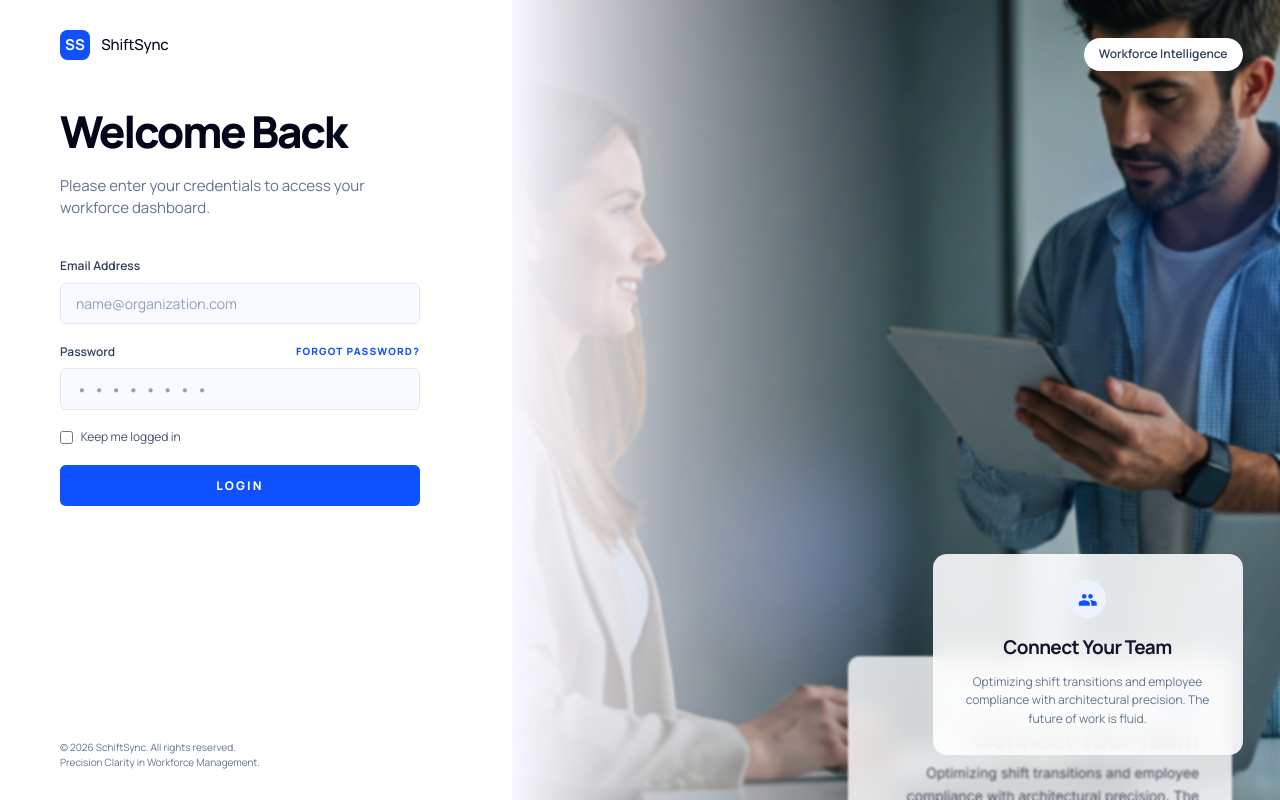
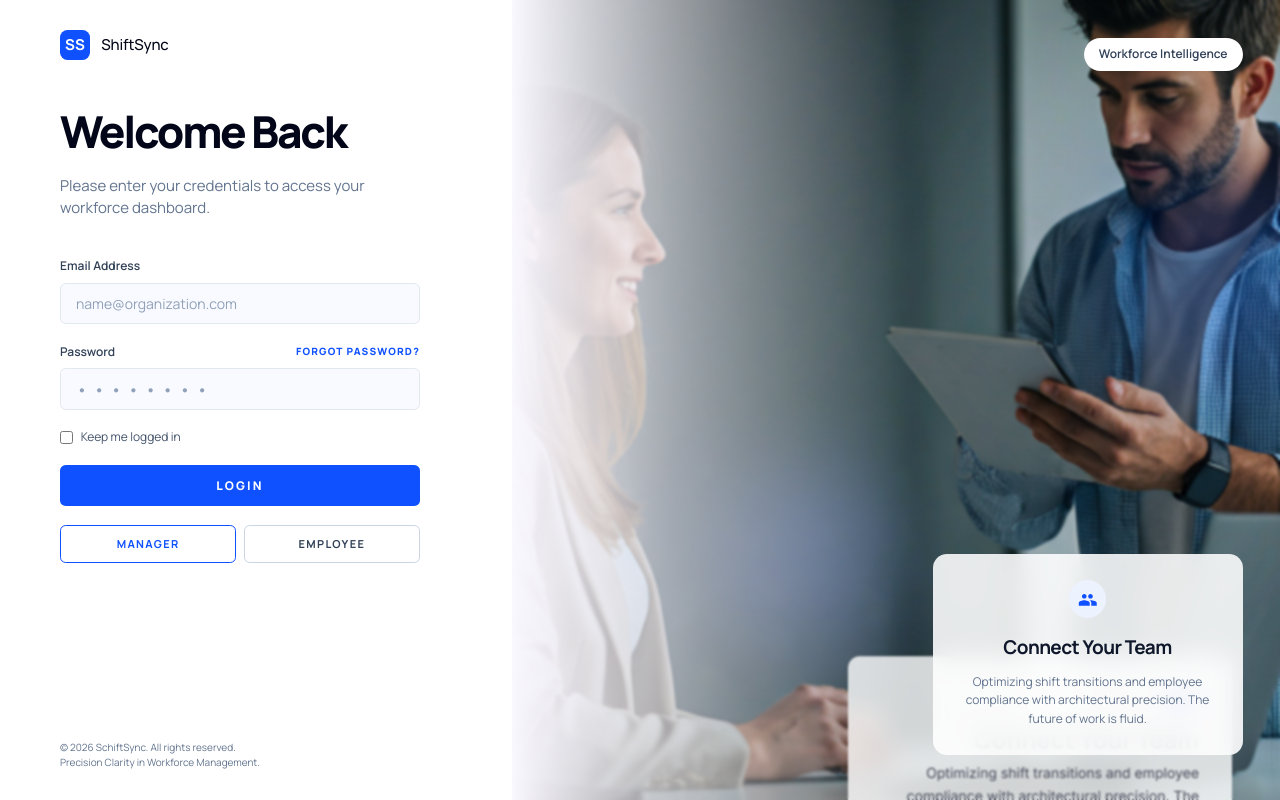
Before and after one commit to sergekamanzi/ShiftSync, a React (Vite) app: page /login in a window 1280 px wide. Built offline with nearby package versions, Linux system fonts and the light colour scheme.

Commit message:
Update login.jsx

```diff
--- a/src/components/login.jsx
+++ b/src/components/login.jsx
@@ -71,6 +71,21 @@ export default function Login() {
               >
                 Login
               </Link>
+
+              <div className="grid grid-cols-1 gap-2 sm:grid-cols-2">
+                <Link
+                  to="/dashboard"
+                  className="flex h-10 w-full items-center justify-center rounded-md border border-[#1051ff] bg-white text-[11px] font-bold uppercase tracking-[0.12em] text-[#1051ff] transition hover:bg-[#edf2ff]"
+                >
+                  Manager
+                </Link>
+                <Link
+                  to="/employee-dashboard"
+                  className="flex h-10 w-full items-center justify-center rounded-md border border-slate-300 bg-white text-[11px] font-bold uppercase tracking-[0.12em] text-slate-700 transition hover:bg-slate-50"
+                >
+                  Employee
+                </Link>
+              </div>
             </form>
           </div>
 
```
